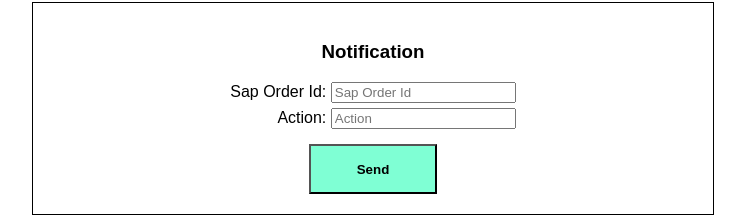
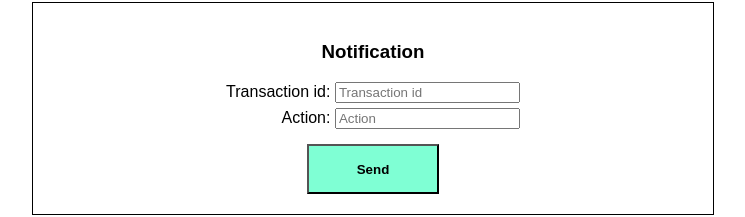
Before and after one commit to VladCherniavsky/WeChatTool, a React app: page / in a window 1280 px wide. Shown: the part 1369-1586 px from the top of the page, without its empty margins (267-1012 px from the left). Built offline with nearby package versions, Linux system fonts and the light colour scheme.

Commit message:
checnge sab_order_id to trasaction_id

```diff
--- a/src/components/Notification/index.js
+++ b/src/components/Notification/index.js
@@ -6,7 +6,7 @@ export default class Notification extends React.Component {
   constructor(props) {
     super(props);
     this.state = {
-      sap_order_id: '',
+      transaction_id: '',
       action: '',
       notificationUrl: 'https://us.qa2.burberry.com/test/pay/confirmpay'
     }
@@ -25,7 +25,7 @@ export default class Notification extends React.Component {
     const response =  axios({
       url: this.state.notificationUrl,
       data: {
-        sap_order_id: this.state.sap_order_id,
+        sap_order_id: this.state.transaction_id,
         action: this.state.action
       },
       headers: {
@@ -44,10 +44,10 @@ export default class Notification extends React.Component {
 
         <form className={'notification'}>
           <div className="element">
-            <label >Sap Order Id: </label>
+            <label >Transaction id: </label>
             <input type="text"
-                   placeholder={'Sap Order Id'}
-                   onChange={this.handleInputChange('sap_order_id')}
+                   placeholder={'Transaction id'}
+                   onChange={this.handleInputChange('transaction_id')}
                    value={this.state.sap_order_id}/>
           </div>
 
```
